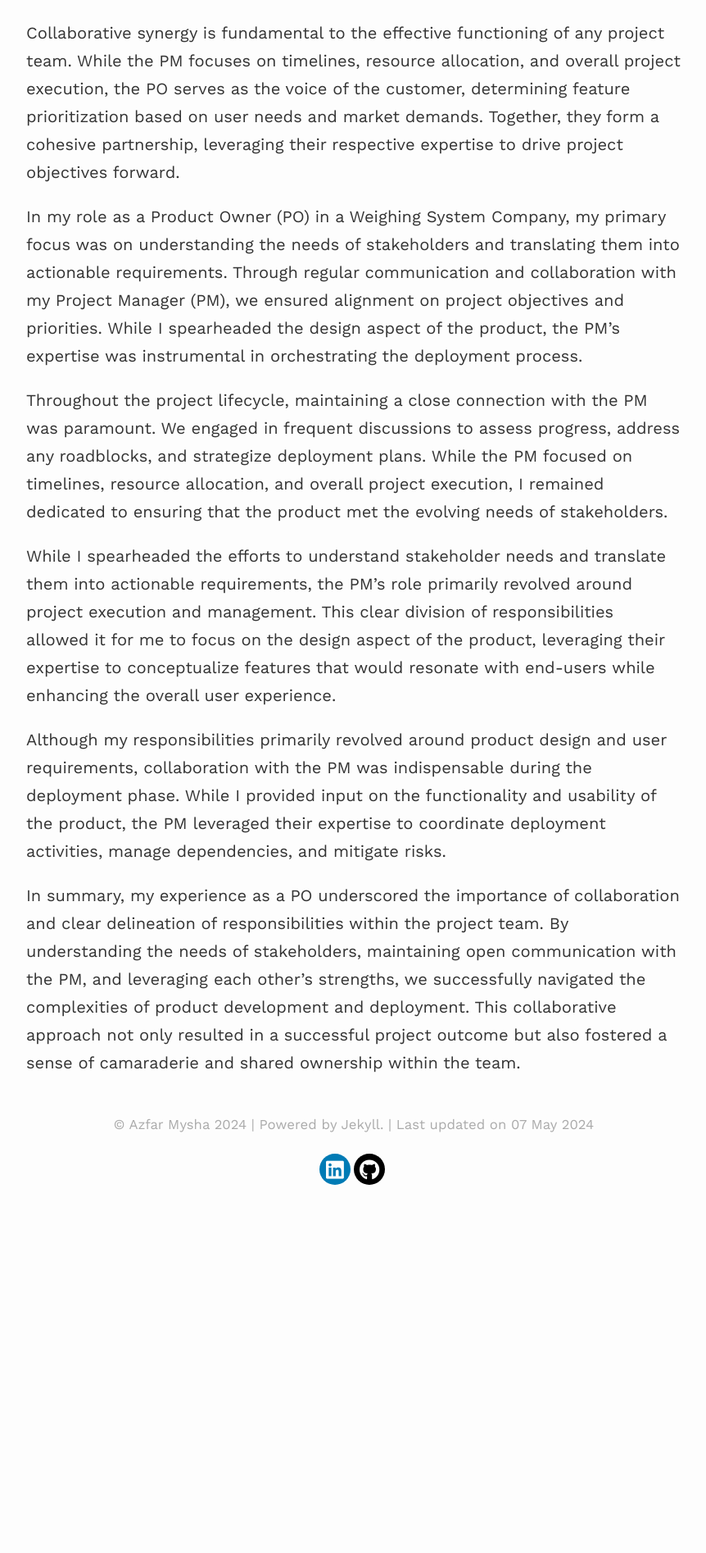
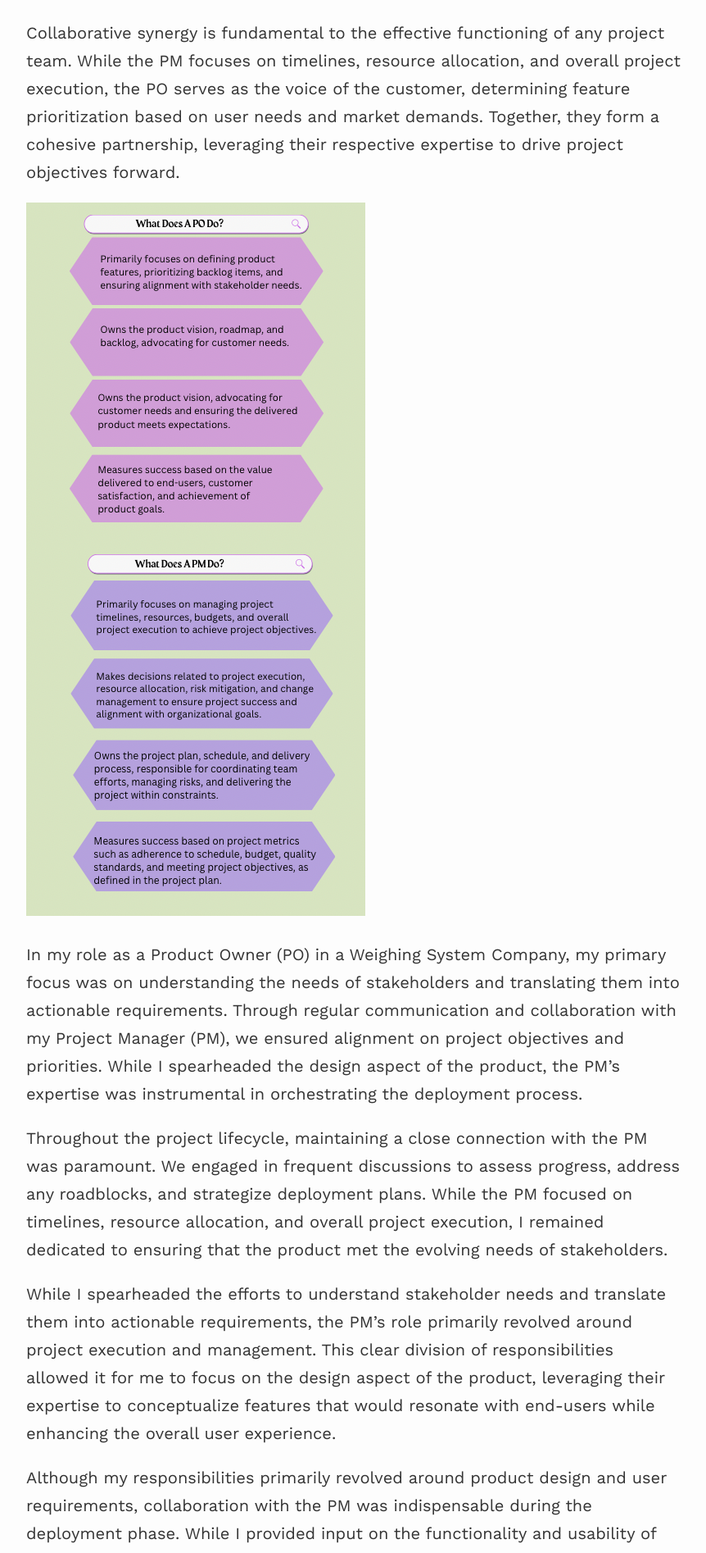
Before and after one commit to azfarmysha/azfarmysha.github.io, a Jekyll site: the page built from docs/_posts/2023-11-09-pm-vs-po.md, in a window 1280 px wide. Shown: the part 503-2397 px from the top of the page at 82% size, without its empty margins (208-1070 px from the left). Built offline with Jekyll 4.4.1, drawn with Linux system fonts in a browser that asks for light colours; nearby versions of some CDN libraries; before the commit the page ends 1972 px from its top, so only the background shows below that.

Commit message:
Update blog

```diff
--- a/docs/_posts/2023-11-09-pm-vs-po.md
+++ b/docs/_posts/2023-11-09-pm-vs-po.md
@@ -6,6 +6,8 @@ title: "PM vs PO: Where to Draw the Line"
 In the realm of project management, delineating the roles of the Project Manager (PM) and the Product Owner (PO) is essential for project success. These roles, while complementary, possess distinct responsibilities that contribute to the efficient execution and delivery of projects. This article aims to delineate these roles clearly, emphasizing collaborative synergy, clear communication, and flexibility.
 
 Collaborative synergy is fundamental to the effective functioning of any project team. While the PM focuses on timelines, resource allocation, and overall project execution, the PO serves as the voice of the customer, determining feature prioritization based on user needs and market demands. Together, they form a cohesive partnership, leveraging their respective expertise to drive project objectives forward.
+
+![Screenshot](/assets/images/blog-img-1-pm-po.png)
 
 In my role as a Product Owner (PO) in a Weighing System Company, my primary focus was on understanding the needs of stakeholders and translating them into actionable requirements. Through regular communication and collaboration with my Project Manager (PM), we ensured alignment on project objectives and priorities. While I spearheaded the design aspect of the product, the PM's expertise was instrumental in orchestrating the deployment process.
 
```
Also changed, not shown: docs/assets/images/blog-img-1-pm-po.png (added).
